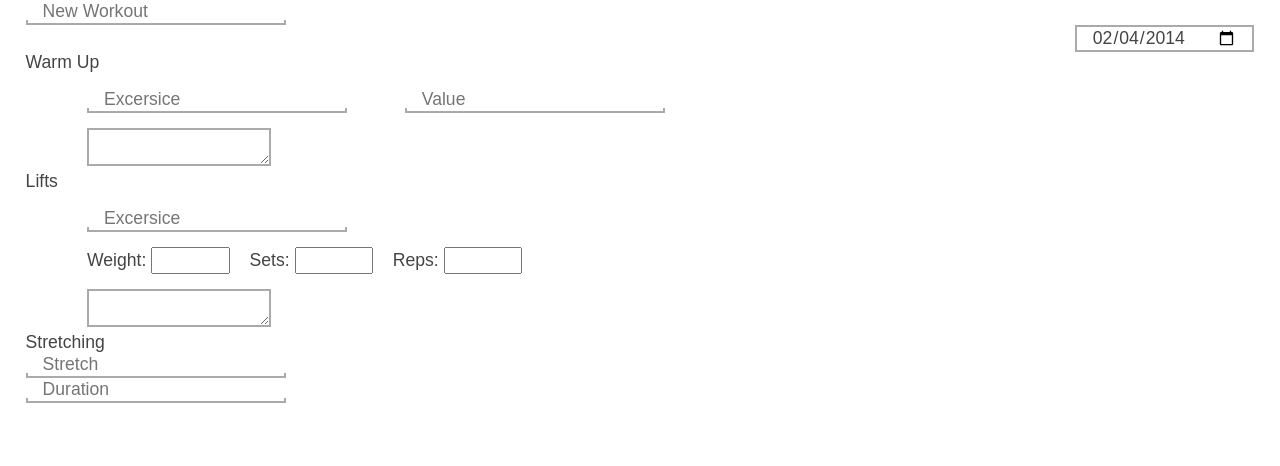
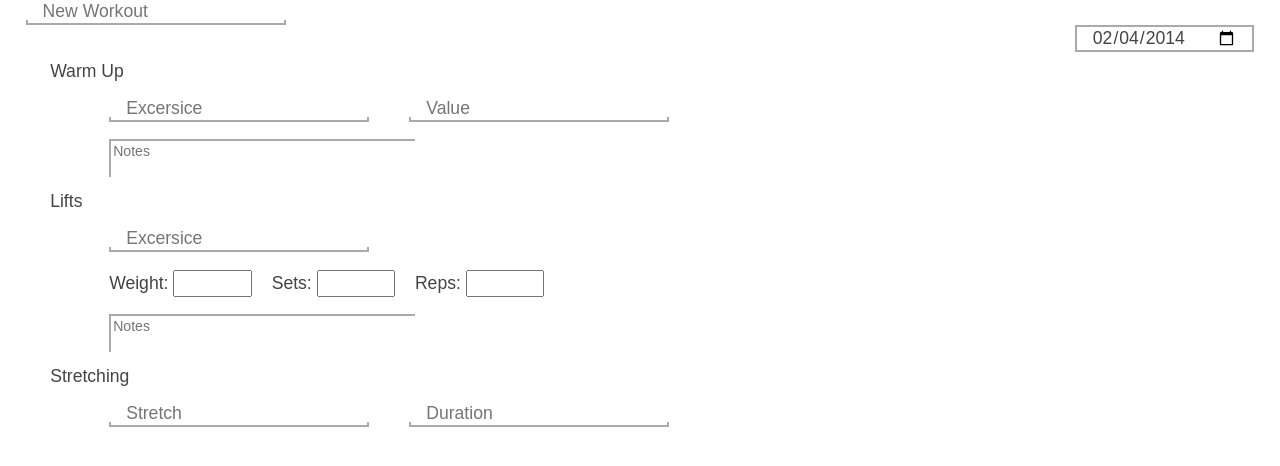
Before and after one commit to loppys9/liftlog, a Django app: page /workout in a window 1280 px wide. Shown: the top 466 px of the page. Run offline with Django 3.2, Linux system fonts and the light colour scheme; some libraries are stand-ins or nearby versions.

Commit message:
Formatting

```diff
--- a/weightlog/static/weightlog/base.css
+++ b/weightlog/static/weightlog/base.css
@@ -56,3 +56,8 @@ input {
     color: #444;
     font: 1em arial,sans-serif;
 }
+
+textarea {
+    color: #444;
+    font: 0.8em arial,sans-serif;
+}
--- a/weightlog/static/weightlog/nw.css
+++ b/weightlog/static/weightlog/nw.css
@@ -8,13 +8,17 @@
 }
 
 textarea {
-    #resize: none;
-    border: 2px solid #aaa;
+    resize: none;
+    border: none;
+    border-top: 2px solid #aaa;
+    border-left: 2px solid #aaa;
+    width: 300px;
 }
 
 input[type="date"]:focus {
     outline: none;
     border-color: #0FD61C;
+    #border-color: #91d695;
 }
 
 input[type="date"] {
@@ -40,6 +44,8 @@ input[type="text"] {
 .textfocuscolor {
     border-left: 1px solid #0FD61C;
     border-right: 1px solid #0FD61C;
+    #border-left: 1px solid #91d695;
+    #border-right: 1px solid #91d695;
 }
 
 .textcolor {
@@ -50,6 +56,7 @@ input[type="text"] {
 input[type="text"]:focus {
     outline: none;
     border-color: #0FD61C;
+    #border-color: #91d695;
 }
 
 .insec {
@@ -59,7 +66,7 @@ input[type="text"]:focus {
 }
 
 .secval {
-    margin-bottom: 15px;
+    margin-bottom: 1em;
 }
 
 .ll {
@@ -70,9 +77,19 @@ input[type="text"]:focus {
 }
 
 .spacing {
-    margin-left: 3em;
+    margin-left: 2em;
 }
 
 .wsr {
     margin-right: 15px;
 }
+
+.section {
+    margin-top: 0.5em;
+    margin-bottom: 0.5em;
+}
+
+.inset {
+    margin-right: 2%;
+    margin-left: 2%;
+}
--- a/weightlog/templates/weightlog/newworkout.html
+++ b/weightlog/templates/weightlog/newworkout.html
@@ -26,9 +26,9 @@
     <div class="ra">
         <input type="date" id="date"/>
     </div>
-	<ul>
+	<ul class="inset">
 		<li>
-            <div>
+            <div class="section">
                 Warm Up
                 <div class="insec">
                     <div class="secval">
@@ -36,13 +36,12 @@
                         <span class="spacing"></span>
                         <input type="text" name='val' placeholder="Value"/>
                     </div>
-                    <textarea placeholder="Notes" maxlength="250">
-                    </textarea>
+                    <textarea placeholder="Notes" maxlength="250"></textarea>
                 </div>
             </div>
 		</li>
 		<li>
-            <div>
+            <div class="section">
                 Lifts
                 <div class="insec">
                     <div class='secval'>
@@ -62,17 +61,17 @@
                             <input type="number"/>
                         </span>
                     </div>
-                    <textarea placeholder="Notes" maxlength="250">
-                    </textarea>
+                    <textarea placeholder="Notes" maxlength="250"></textarea>
                 </div>
             </div>
 		</li>
 		<li>
-            <div>
+            <div class="section">
                 Stretching
-                <div>
-                    <input type="text" name='str'  placeholder="Stretch" />
-                    <div>
+                <div class="insec">
+                    <div class="secval">
+                        <input type="text" name='str'  placeholder="Stretch" />
+                        <span class="spacing"></span>
                         <input type="text" name='dur' placeholder="Duration"/>
                     </div>
                 </div>
```
